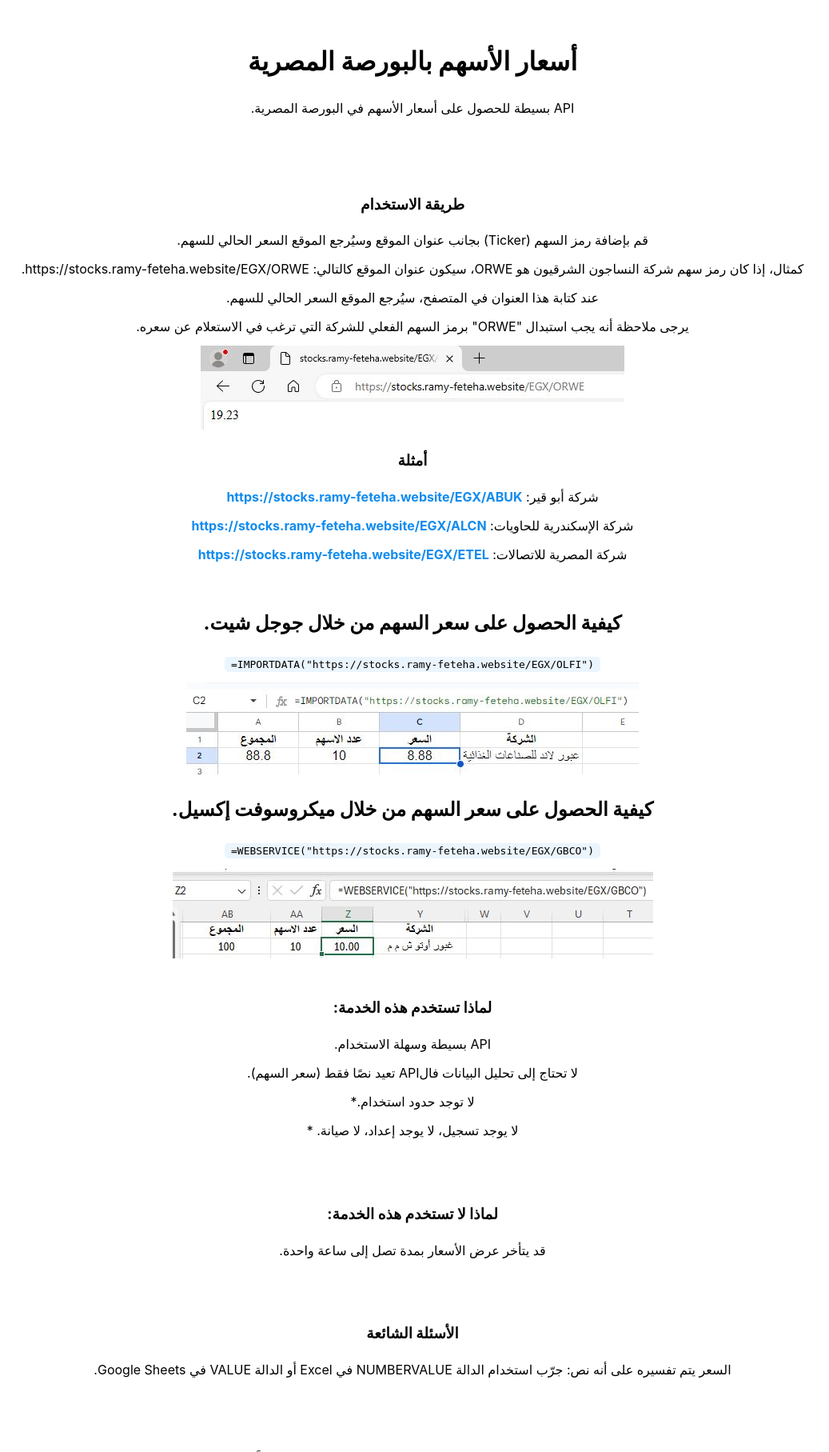
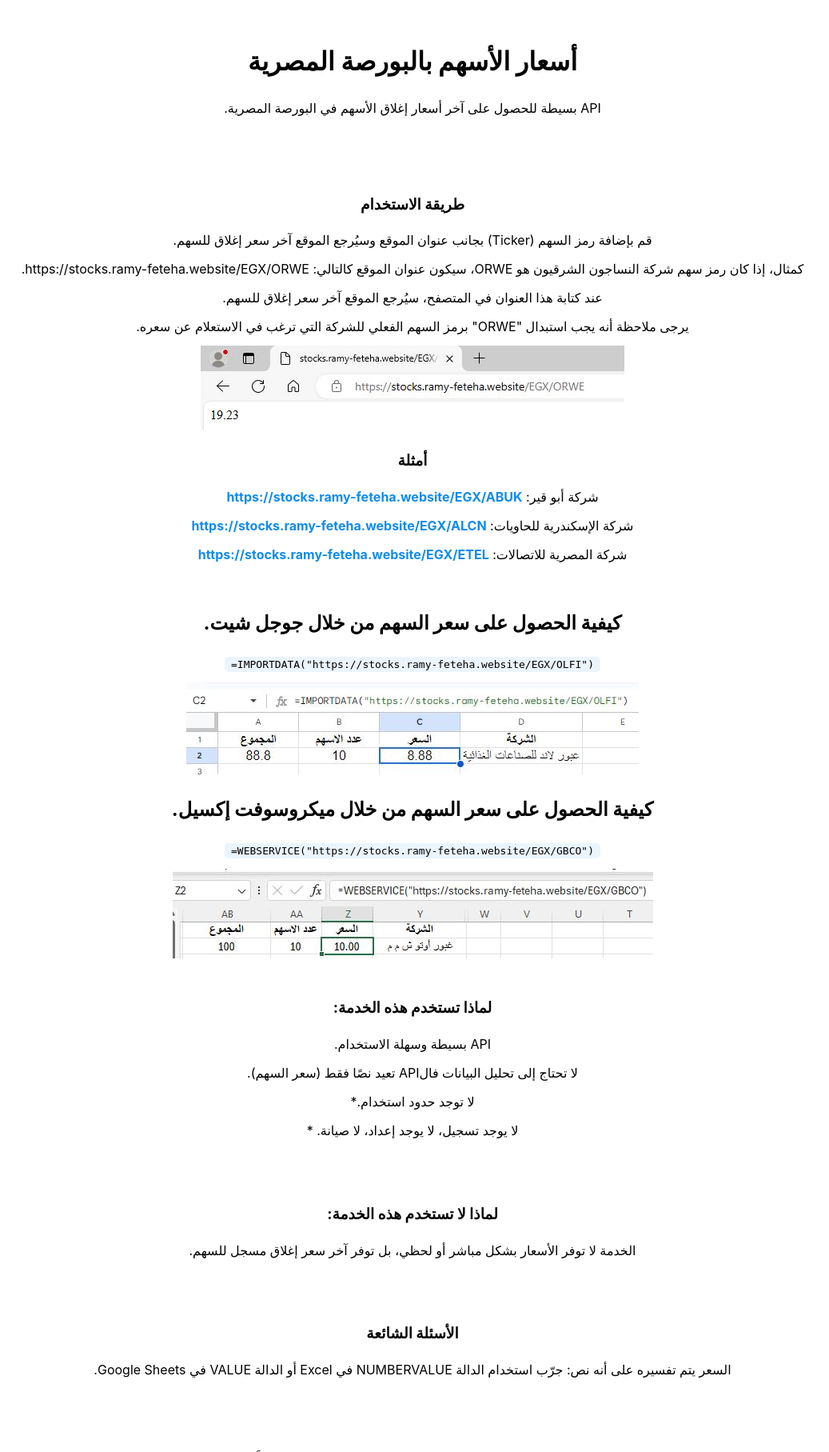
Before and after one commit to rgf2004/egx-stock-api, a Flask app: page / in a window 1280 px wide. Shown: the top 1815 px of the page at 80% size, without its empty margins (124-1161 px from the left). Run offline with Flask 3, Linux system fonts and the light colour scheme.

Commit message:
update index.html

```diff
--- a/app/templates/index.html
+++ b/app/templates/index.html
@@ -511,14 +511,14 @@
 <body>
 <header>
     <h1>أسعار الأسهم بالبورصة المصرية</h1>
-    <p>API بسيطة للحصول على أسعار الأسهم في البورصة المصرية. </p>
+    <p>API بسيطة للحصول على آخر أسعار إغلاق الأسهم في البورصة المصرية. </p>
 </header>
 <main>
 	<h3>طريقة الاستخدام</h3>
 
-	<p>قم بإضافة رمز السهم (Ticker) بجانب عنوان الموقع وسيُرجع الموقع السعر الحالي للسهم.</p>
+	<p>قم بإضافة رمز السهم (Ticker) بجانب عنوان الموقع وسيُرجع الموقع آخر سعر إغلاق للسهم.</p>
 	<p>كمثال، إذا كان رمز سهم شركة النساجون الشرقيون هو  ORWE، سيكون عنوان الموقع كالتالي: https://stocks.ramy-feteha.website/EGX/ORWE.</p>
-	<p>عند كتابة هذا العنوان في المتصفح، سيُرجع الموقع السعر الحالي للسهم.</p>
+	<p>عند كتابة هذا العنوان في المتصفح، سيُرجع الموقع آخر سعر إغلاق للسهم.</p>
 	<p>يرجى ملاحظة أنه يجب استبدال "ORWE" برمز السهم الفعلي للشركة التي ترغب في الاستعلام عن سعره.</p>
 	<img src="{{ url_for('static', filename='images/browser.jpg') }}" alt="ﻢﺛﺎﻟ ﻢﻧ ﺎﻠﻤﺘﺼﻔﺣ">
 	<br>
@@ -551,7 +551,7 @@
 	<br>
 	<br>
 	<h3>لماذا لا تستخدم هذه الخدمة:</h3>
-	<p>قد يتأخر عرض الأسعار بمدة تصل إلى ساعة واحدة.</p>
+	<p>الخدمة لا توفر الأسعار بشكل مباشر أو لحظي، بل توفر آخر سعر إغلاق مسجل للسهم.</p>
 
 	<br>
 	<br>
```
